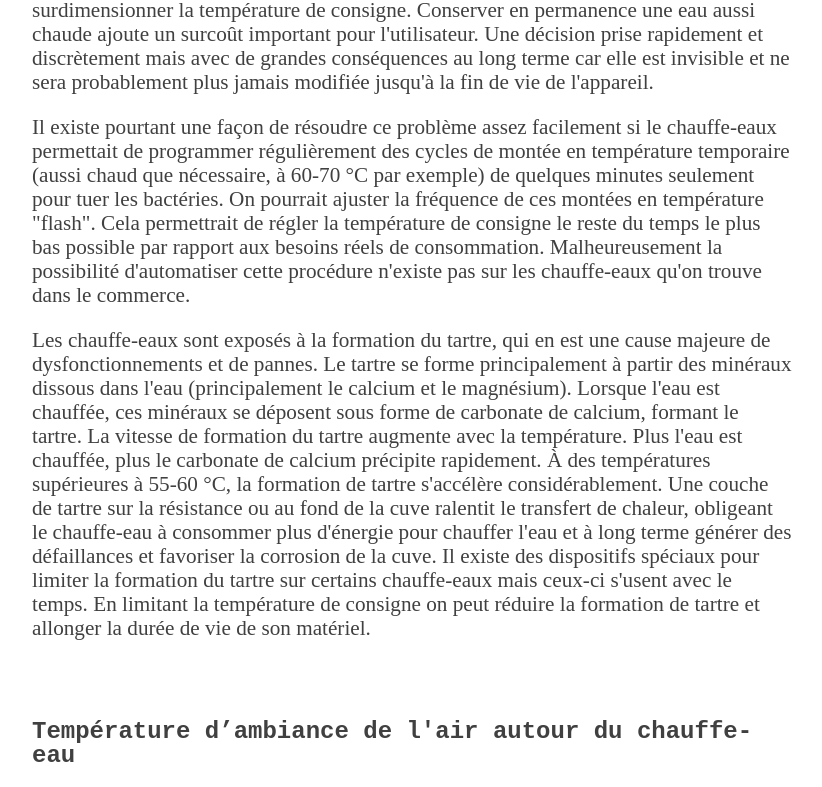
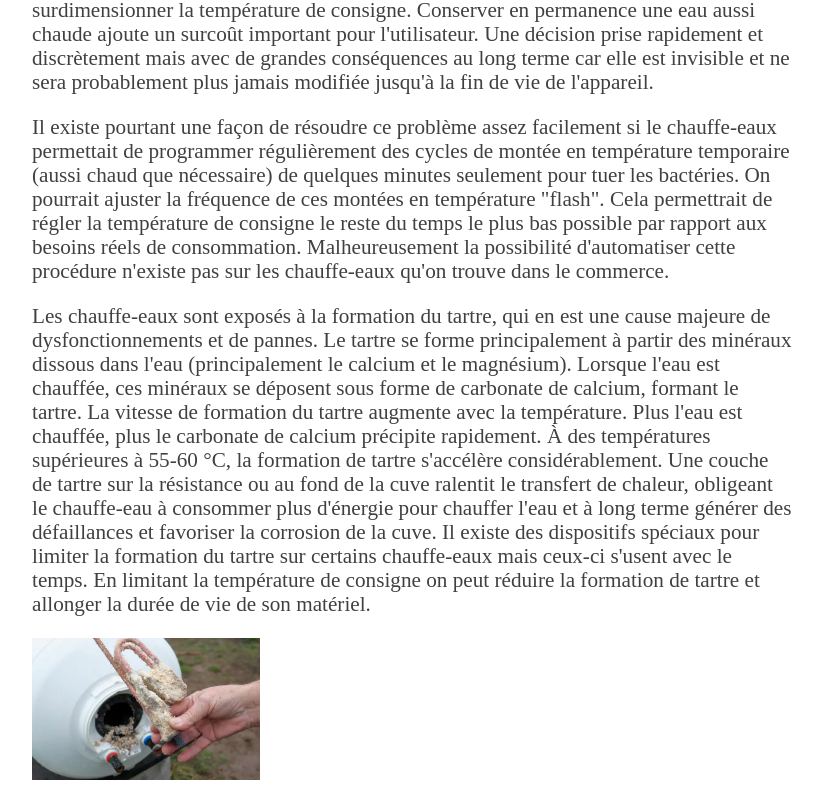
Before and after one commit to smknstd/optimiser-son-chauffe-eau-electrique, a plain HTML site: page index.html in a window 1280 px wide. Shown: the part 3511-4298 px from the top of the page, without its empty margins (228-1050 px from the left). Drawn offline with Linux system fonts and the light colour scheme; a web font is replaced by a local one.

Commit message:
add photo

```diff
--- a/index.html
+++ b/index.html
@@ -117,12 +117,16 @@
     </p>
 
     <p>
-        Il existe pourtant une façon de résoudre ce problème assez facilement si le chauffe-eaux permettait de programmer régulièrement des cycles de montée en température temporaire (aussi chaud  que nécessaire, à 60-70 °C par exemple) de quelques minutes seulement pour tuer les bactéries. On pourrait ajuster la fréquence de ces montées en température "flash". Cela permettrait de régler la température de consigne le reste du temps le plus bas possible par rapport aux besoins réels de consommation. Malheureusement la possibilité d'automatiser cette procédure n'existe pas sur les chauffe-eaux qu'on trouve dans le commerce.
+        Il existe pourtant une façon de résoudre ce problème assez facilement si le chauffe-eaux permettait de programmer régulièrement des cycles de montée en température temporaire (aussi chaud  que nécessaire) de quelques minutes seulement pour tuer les bactéries. On pourrait ajuster la fréquence de ces montées en température "flash". Cela permettrait de régler la température de consigne le reste du temps le plus bas possible par rapport aux besoins réels de consommation. Malheureusement la possibilité d'automatiser cette procédure n'existe pas sur les chauffe-eaux qu'on trouve dans le commerce.
     </p>
 
     <p>
         Les chauffe-eaux sont exposés à la formation du tartre, qui en est une cause majeure de dysfonctionnements et de pannes. Le tartre se forme principalement à partir des minéraux dissous dans l'eau (principalement le calcium et le magnésium). Lorsque l'eau est chauffée, ces minéraux se déposent sous forme de carbonate de calcium, formant le tartre. La vitesse de formation du tartre augmente avec la température. Plus l'eau est chauffée, plus le carbonate de calcium précipite rapidement. À des températures supérieures à 55-60 °C, la formation de tartre s'accélère considérablement. Une couche de tartre sur la résistance ou au fond de la cuve ralentit le transfert de chaleur, obligeant le chauffe-eau à consommer plus d'énergie pour chauffer l'eau et à long terme générer des défaillances et favoriser la corrosion de la cuve. Il existe des dispositifs spéciaux pour limiter la formation du tartre sur certains chauffe-eaux mais ceux-ci s'usent avec le temps. En limitant la température de consigne on peut réduire la formation de tartre et allonger la durée de vie de son matériel.
     </p>
+
+    <a href="./tartre.webp" class="glightbox">
+        <img src="./tartre.webp" alt="tartre" style="width:30%" />
+    </a>
 
     <div class="spacer"></div>
 
```
Also changed, not shown: tartre.webp (added).
